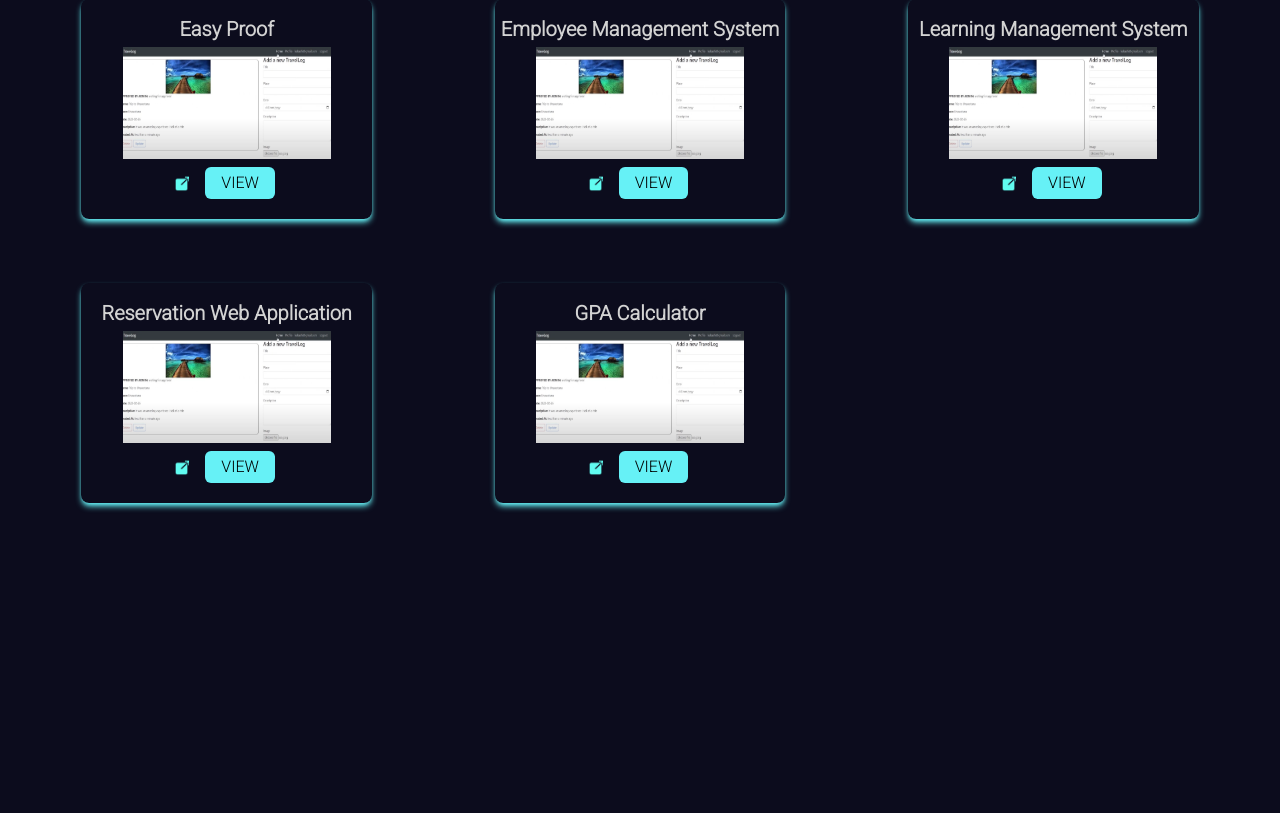
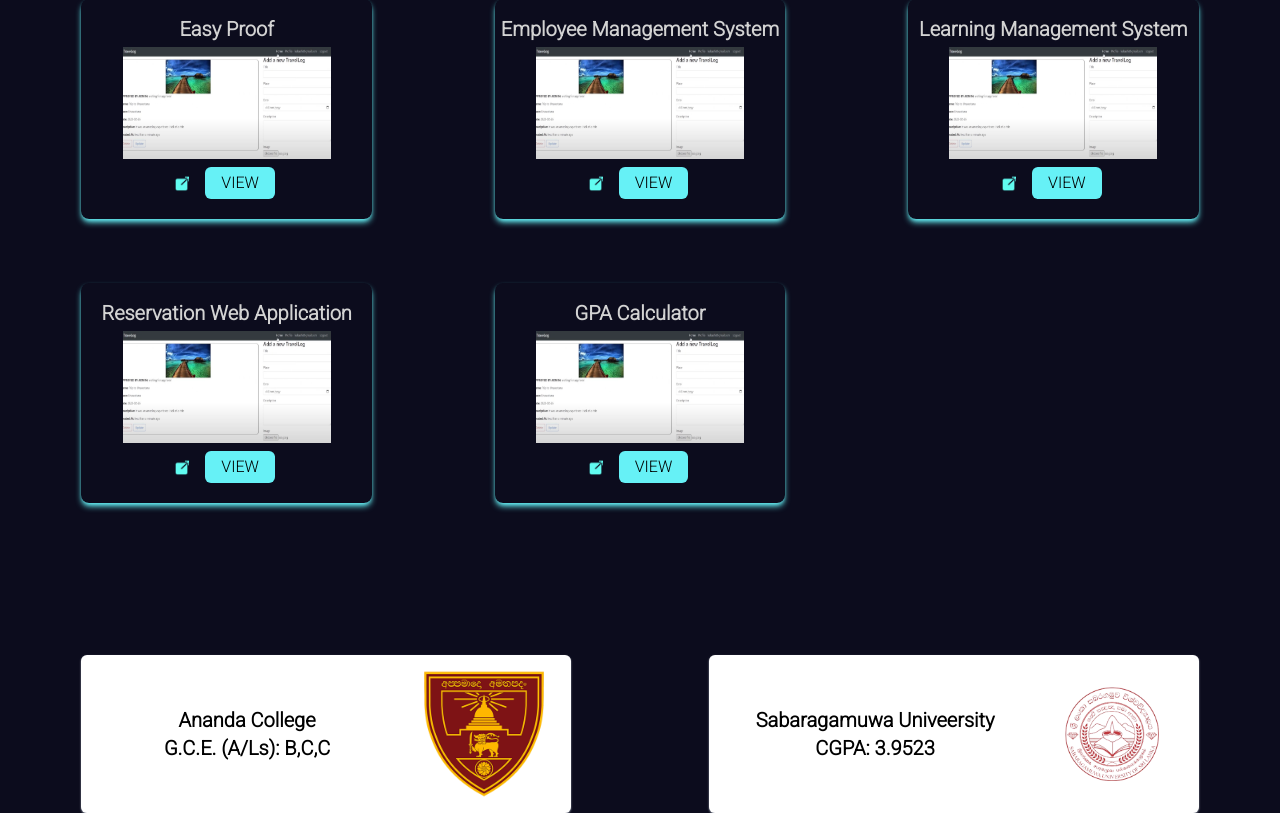
Before and after one commit to Ravindu007/Portfolio_V2.0, a React (Vite) app: page / in a window 1280 px wide. Shown: the part 1502-2315 px from the top of the page. Before the commit the page ends 2237 px from the top, so only its background shows below. Built offline with nearby package versions, Linux system fonts and the light colour scheme.

Commit message:
initial education section

```diff
--- /dev/null
+++ b/src/Components/Education/Education.jsx
@@ -0,0 +1,76 @@
+import React, { useState } from 'react'
+import {motion} from 'framer-motion'
+
+
+const cardVariants = {
+  logoInitial:{
+    scale:1,
+  },
+  logoAnimation:{
+    scale:0.8,
+    transition:{
+      type:"spring",
+      stiffness:100,
+      damping:10
+    }
+  },
+  leftinitialCard:{
+    opacity: 0,
+    clipPath: "circle(0% at 50px 50px)",
+  },
+  leftanimateCard:{
+    opacity: 1,
+    clipPath: "circle(100% at 50% 50%)",
+    transition: {
+      duration: 0.75,
+    }
+  },
+  textInitial:{
+    x:-100
+  },
+  textAnimate:{
+    x:0,
+    transition:{
+      type:"spring",
+      stiffness:600,
+      damping:10
+    }
+  }
+}
+
+const Education = () => {
+
+  const [education, setEducation] = useState([
+    {id:1,logo:"./logos/ananda.png", name:"Ananda College", desc:"G.C.E. (A/Ls): B,C,C"},
+    {id:2,logo:"./logos/susl.png", name:"Sabaragamuwa Univeersity", desc:"CGPA: 3.9523"},
+  ])
+  return (
+    <div>
+      <div className="grid grid-cols-2 gap-4">
+
+        {education.map((institute)=>(
+        <div className="col-span-2 md:col-span-1 flex justify-center">
+
+            <motion.div className="card box-border bg-white text-black shadow-sm shadow-gray-400 w-4/5 h-auto rounded-md flex justify-center" variants={cardVariants} initial="leftinitialCard" whileInView="leftanimateCard">
+
+              {/* text */}
+              <div className="grid grid-cols-3 px-2">
+                <motion.div className="col-span-2 flex flex-col justify-center items-center text-xl font-semibold" variants={cardVariants}>
+                  <motion.h1 variants={cardVariants} initial="textInitial" whileInView="textAnimate">{institute.name}</motion.h1>
+                  <motion.p variants={cardVariants} initial="textInitial" whileInView="textAnimate">{institute.desc}</motion.p>
+                </motion.div>
+                <motion.div className="col-span-1 flex items-center" variants={cardVariants} initial="logoInitial" whileInView="logoAnimation">
+                  <img src={institute.logo} className='border-full'/>
+                </motion.div>
+              </div>
+
+            </motion.div>
+         </div>
+        ))}
+
+      </div>
+    </div>
+  )
+}
+
+export default Education
--- a/src/Components/Projects/Projects.jsx
+++ b/src/Components/Projects/Projects.jsx
@@ -68,7 +68,7 @@ const Projects = () => {
   };
 
   return (
-      <motion.div className="grid grid-cols-3 mx-0 mt-16 md:mt-20 py-20 w-full"  variants={variants} initial="initial" whileInView="animate">
+      <motion.div className="grid grid-cols-3 mx-0 mt-16 md:mt-20 pt-20 pb-0 w-full"  variants={variants} initial="initial" whileInView="animate">
 
         {projects.map((project) => (
           // column
--- a/src/pages/Home.jsx
+++ b/src/pages/Home.jsx
@@ -3,6 +3,7 @@ import "./Home.scss"
 import Hero from '../Components/Hero/Hero'
 import Skills from '../Components/Skills/Skills'
 import Projects from '../Components/Projects/Projects'
+import Education from '../Components/Education/Education'
 
 
 const Home = () => {
@@ -17,6 +18,9 @@ const Home = () => {
       <div className="section">
         <Projects/>
       </div>
+      <div className="section">
+        <Education/>
+      </div>
     </div>
   )
 }
```
Also changed, not shown: public/logos/ananda.png (added), public/logos/susl.png (added).
